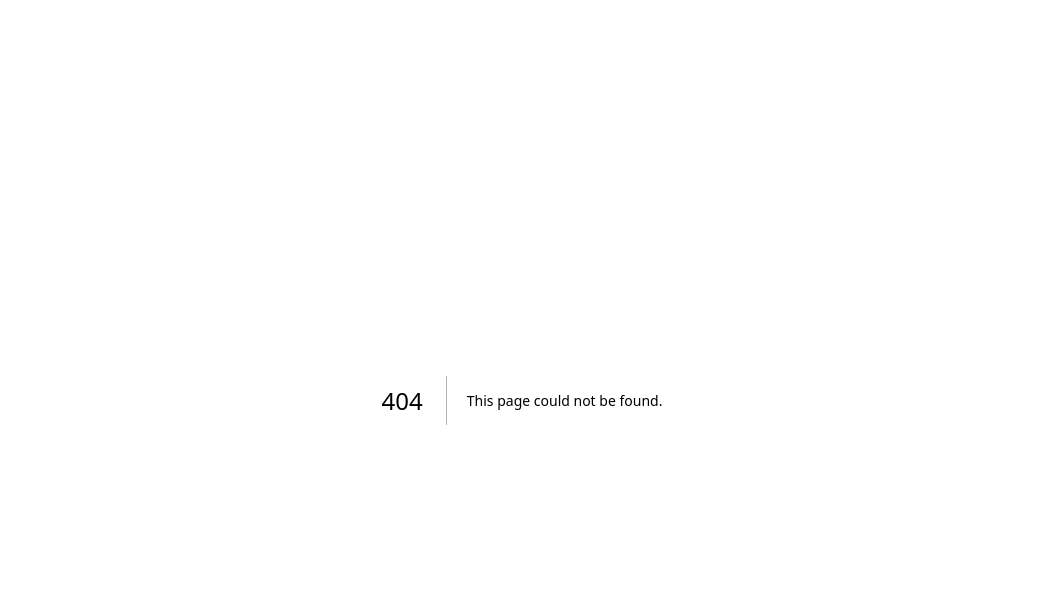
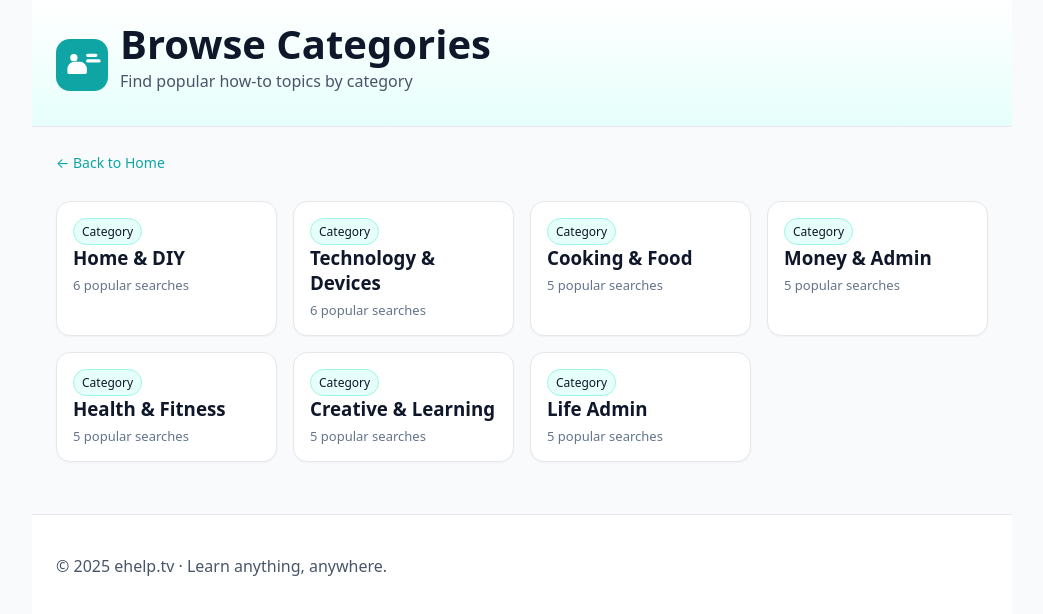
Before and after one commit to ashatalpha/ehelp-tv-edgeauth, a Next.js app: page /category in a window 1280 px wide. Before the commit this address had no page. Shown: the top 614 px of the page, without its empty margins (118-1161 px from the left). Built offline with nearby package versions, Linux system fonts and the light colour scheme.

Commit message:
index.js

```diff
--- /dev/null
+++ b/pages/category/index.js
@@ -0,0 +1,50 @@
+// pages/category/index.js
+import Head from 'next/head'
+import Link from 'next/link'
+import { CATEGORIES } from '../../lib/data'
+import { toSlug } from '../../lib/slug'
+
+export default function CategoryIndex() {
+  return (
+    <>
+      <Head>
+        <title>Browse Categories — ehelp.tv</title>
+        <meta name="description" content="Browse all how-to categories on ehelp.tv." />
+        <link rel="icon" href="/favicon.svg" />
+        <link rel="stylesheet" href="/styles.css" />
+      </Head>
+
+      <header className="wrap hero">
+        <div className="brand">
+          <img className="logo" src="/favicon.svg" alt="" />
+          <div>
+            <h1>Browse Categories</h1>
+            <p className="tagline">Find popular how-to topics by category</p>
+          </div>
+        </div>
+      </header>
+
+      <main className="wrap">
+        <nav style={{marginBottom: 12}}>
+          <Link href="/" className="viewall">← Back to Home</Link>
+        </nav>
+
+        <section className="section">
+          <div className="grid cards">
+            {CATEGORIES.map((c) => (
+              <Link key={c.name} className="card" href={`/category/${toSlug(c.name)}`}>
+                <span className="chip">Category</span>
+                <h3>{c.name}</h3>
+                <p className="muted">{c.items.length} popular searches</p>
+              </Link>
+            ))}
+          </div>
+        </section>
+      </main>
+
+      <footer className="wrap">
+        <p>© {new Date().getFullYear()} ehelp.tv · Learn anything, anywhere.</p>
+      </footer>
+    </>
+  )
+}
```
